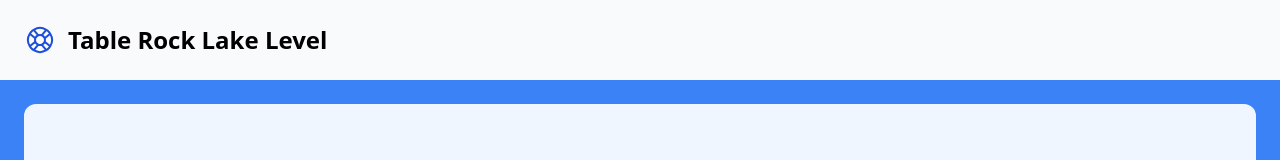
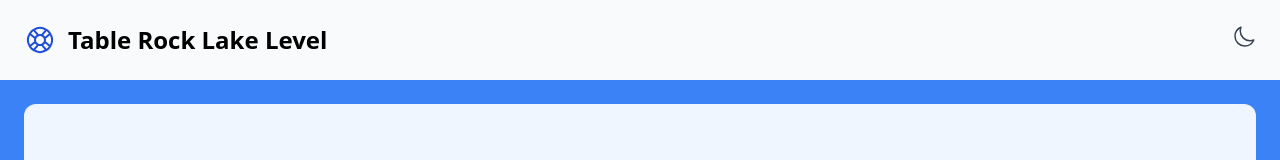
Before and after one commit to patrickjmcd/table-rock-lake-level, a Next.js app: page /about in a window 1280 px wide. Shown: the top 160 px of the page. Built offline with nearby package versions, Linux system fonts and the light colour scheme.

Commit message:
feat: add light/dark mode toggle

```diff
--- a/package.json
+++ b/package.json
@@ -15,6 +15,7 @@
     "moment": "^2.30.1",
     "mongodb": "^6.5.0",
     "next": "14.2.5",
+    "next-themes": "^0.3.0",
     "react": "18.3.1",
     "react-dom": "18.3.1",
     "recharts": "^2.12.6",
@@ -31,5 +32,6 @@
     "postcss": "^8.4.38",
     "prop-types": "^15.8.1",
     "tailwindcss": "^3.4.3"
-  }
+  },
+  "packageManager": "pnpm@8.6.6+sha512.6b9d5b209c829afb2d802bec59fe928199ec5df5a6c005b5a47584687da0377bea4060b9f322c52ffa0a070719587d268e9333056457752f5d2dd37a1802b647"
 }
--- a/src/app/layout.tsx
+++ b/src/app/layout.tsx
@@ -2,6 +2,7 @@ import React, {ReactNode} from "react";
 import {Metadata} from "next";
 import '../styles/globals.css';
 import Navbar from "@/components/NavbarSimple";
+import {ThemeProvider} from "next-themes";
 
 export const metadata: Metadata = {
     title: "Table Rock Lake Level",
@@ -10,7 +11,8 @@ export const metadata: Metadata = {
 
 export default function RootLayout({children}: { children: ReactNode }) {
     return (
-        <html lang="en">
+        <html lang="en" suppressHydrationWarning>
+        <ThemeProvider attribute="class">
         <body className="bg-blue-500 dark:bg-slate-800 dark:text-white">
         <Navbar/>
         <div className="w-full min-h-full">
@@ -21,6 +23,7 @@ export default function RootLayout({children}: { children: ReactNode }) {
 
         </div>
         </body>
+        </ThemeProvider>
         </html>
     );
 }
--- a/src/app/page.tsx
+++ b/src/app/page.tsx
@@ -1,4 +1,3 @@
-'use server';
 import {getLevelData, LevelMeasurement} from "@/lib/level";
 import Graph from "@/components/Graph";
 import CurrentLevel from "@/components/CurrentLevel";
@@ -6,6 +5,8 @@ import DataDisplay from "@/components/DataDisplay";
 import Link from "next/link";
 import React from "react";
 import ErrorPage from "@/components/ErrorPage";
+
+export const dynamic = 'force-dynamic';
 
 const getLatest = (data: LevelMeasurement[]): LevelMeasurement | undefined => {
     if (data.length > 0) {
--- a/src/components/NavbarSimple/index.tsx
+++ b/src/components/NavbarSimple/index.tsx
@@ -1,7 +1,12 @@
 import Link from "next/link";
 import {LifebuoyIcon} from "@heroicons/react/24/outline";
+import ThemeToggle from "@/components/ThemeToggle";
 
 const NavbarSimple = () => {
+
+
+
+
     return (
         <div
             className="flex flex-wrap items-center justify-between border-gray-200 bg-gray-50 dark:bg-gray-800 dark:border-gray-700 p-6">
@@ -17,6 +22,7 @@ const NavbarSimple = () => {
 
 
                 </ul>
+                <ThemeToggle/>
             </nav>
         </div>
     );
--- /dev/null
+++ b/src/components/ThemeToggle/index.tsx
@@ -0,0 +1,25 @@
+'use client';
+import {useTheme} from "next-themes";
+import {MoonIcon, SunIcon} from "@heroicons/react/24/outline";
+
+const ThemeToggle = () => {
+    const {theme, setTheme} = useTheme();
+    const toggleTheme = () => {
+        setTheme(theme === "dark" ? "light" : "dark");
+    };
+
+    return (
+        <button onClick={toggleTheme}>
+            {theme === "dark" ? (
+                <SunIcon className="w-6 h-6 text-yellow-500"/>
+            ) : (
+                <MoonIcon className="w-6 h-6 text-gray-700"/>
+            )}
+        </button>
+    );
+
+
+
+};
+
+export default ThemeToggle;
--- a/tailwind.config.js
+++ b/tailwind.config.js
@@ -7,4 +7,5 @@ module.exports = {
     extend: {},
   },
   plugins: [],
+  darkMode: "class"
 }
```
Also changed, not shown: 1 other file (tests, documents, lock files or other folders).
